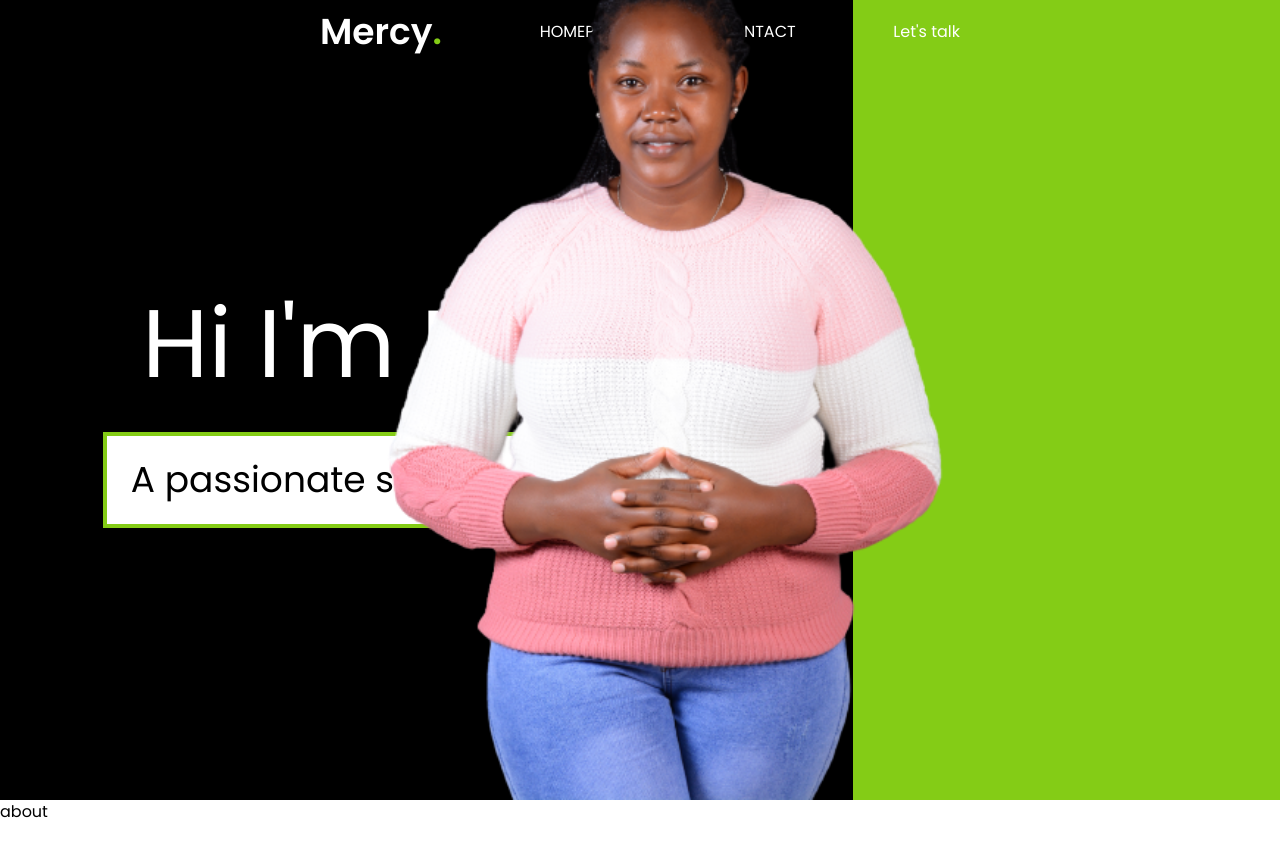
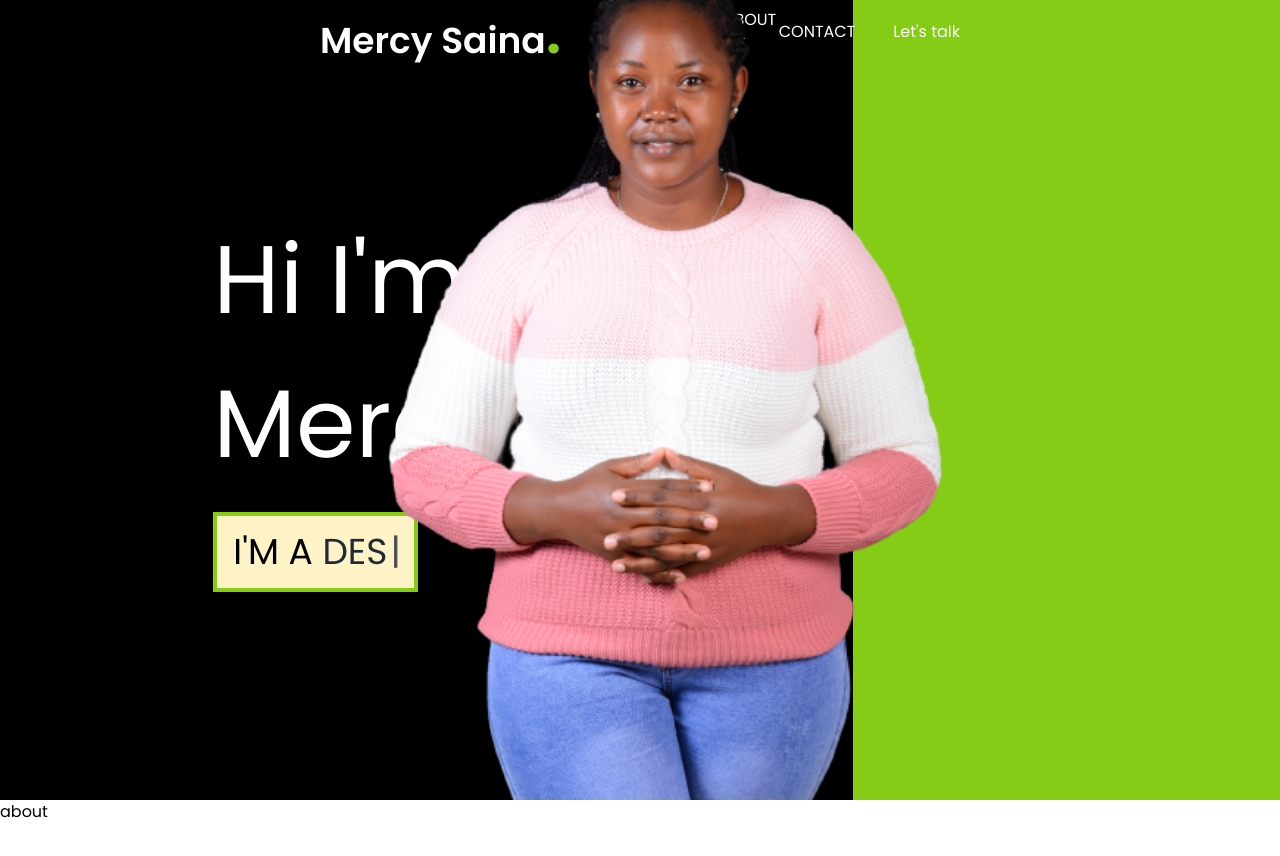
Before and after one commit to sainamercy/personal-website, a Next.js app: page / in a window 1280 px wide. Shown: the top 856 px of the page. Built offline with nearby package versions, Linux system fonts and the light colour scheme.

Commit message:
typewriter animation

```diff
--- a/app/components/NavBar.tsx
+++ b/app/components/NavBar.tsx
@@ -4,7 +4,7 @@ function NavBar() {
   return (
     <nav className="h-16 flex justify-between px-80 items-center text-white absolute top-0 w-full">
       <Link href="/" className="text-4xl font-semibold">
-        Mercy<span className="text-lime-500">.</span>
+        Mercy Saina<span className="text-lime-500 text-6xl">.</span>
       </Link>
       <ul className="flex items-center justify-evenly h-full w-2/5">
         <li>
--- a/app/page.tsx
+++ b/app/page.tsx
@@ -1,6 +1,8 @@
+"use client";
 import NavBar from "./components/NavBar";
 import About from "./components/About";
 import Image from "next/image";
+import { Typewriter } from "react-simple-typewriter";
 
 export default function Home() {
   return (
@@ -14,11 +16,24 @@ export default function Home() {
           height={600}
           className="absolute bottom-0 right-80"
         />
-        <div className="h-screen bg-black w-2/3 flex flex-col justify-center items-center text-white gap-4">
-          <h1 className="text-[6rem]">Hi I&apos;m Mercy</h1>
-          <p className="text-4xl p-6 bg-white border-4 border-lime-500 text-black">
-            A passionate software developer
-          </p>
+        <div className="h-screen bg-black w-2/3">
+          <div className="flex flex-col justify-center h-full text-white gap-4 w-1/2 mx-auto">
+            <h1 className="text-[6rem]">Hi I&apos;m Mercy</h1>
+            <p className="text-4xl p-4 bg-amber-100 border-4 border-lime-500 text-black max-w-fit">
+              I&apos;M A{" "}
+              <span className="text-gray-800">
+                <Typewriter
+                  words={["WEB DEVELOPER", "DESIGNER", "PROGRAMMER"]}
+                  loop={false}
+                  cursor
+                  cursorStyle="|"
+                  typeSpeed={200}
+                  deleteSpeed={100}
+                  delaySpeed={1000}
+                />
+              </span>
+            </p>
+          </div>
         </div>
         <div className="w-1/3 h-screen bg-lime-500"></div>
       </div>
--- a/package.json
+++ b/package.json
@@ -20,6 +20,7 @@
     "postcss": "8.4.23",
     "react": "18.2.0",
     "react-dom": "18.2.0",
+    "react-simple-typewriter": "^5.0.1",
     "sanity": "^3.11.3",
     "tailwindcss": "3.3.2",
     "typescript": "5.0.4"
```
Also changed, not shown: 1 other file (tests, documents, lock files or other folders).
